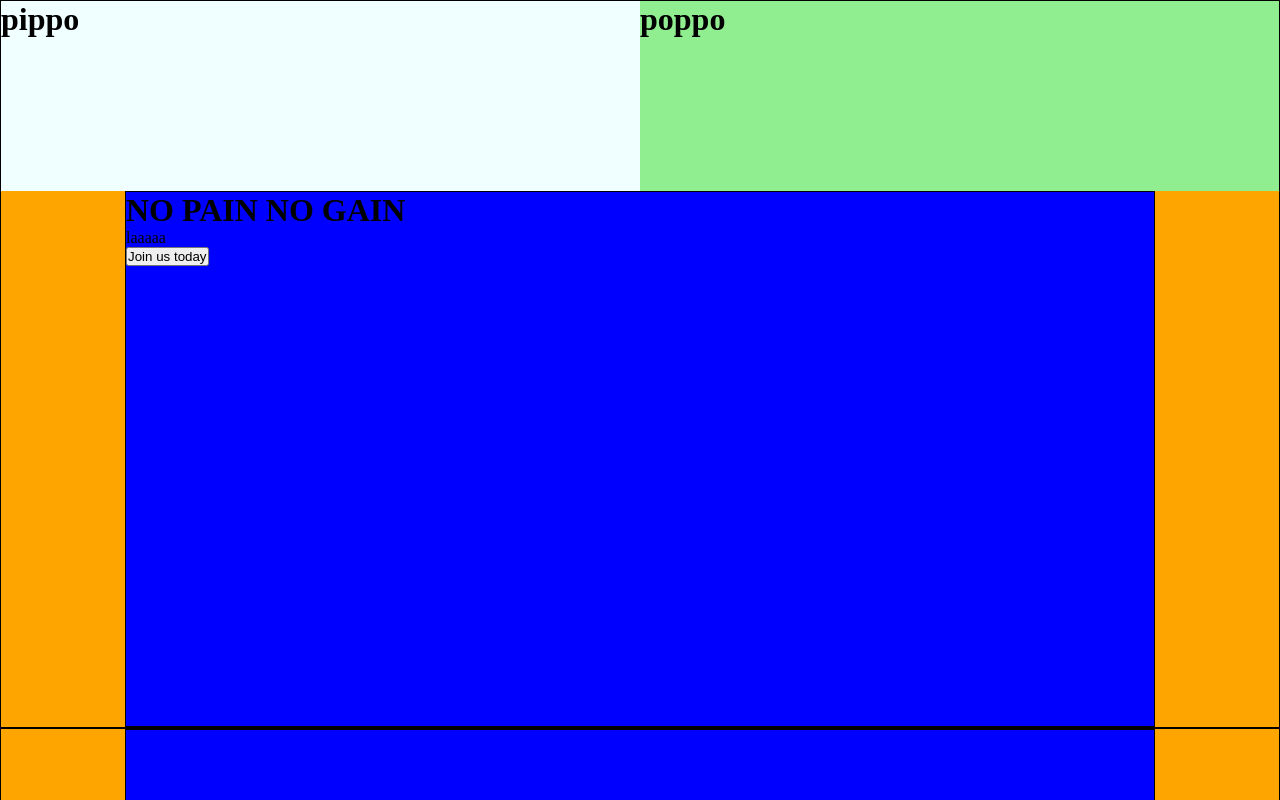
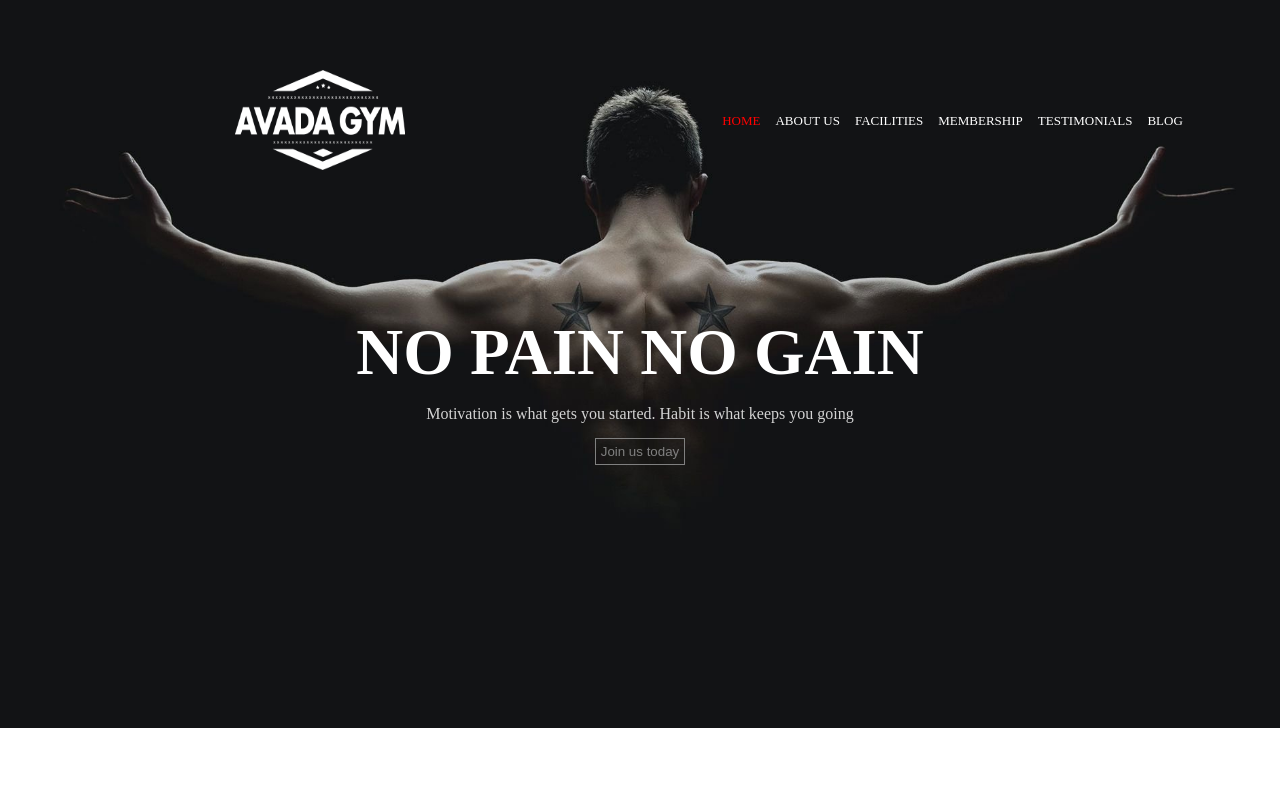
Before and after one commit to Robma1994/proj-html-vuejs, a Vue app: page / in a window 1280 px wide. Shown: the top 800 px of the page. Built offline with nearby package versions, Linux system fonts and the light colour scheme.

Commit message:
Blocco header compleato

```diff
--- a/src/App.vue
+++ b/src/App.vue
@@ -1,11 +1,13 @@
 <template>
   <div id="app">
-    <div class="container height728">
+    <div class="background container height728">
       <Header />
-      <div class="container-small heightBanner">
-        <h1>NO PAIN NO GAIN</h1>
-        <p>laaaaa</p>
-        <button>Join us today</button>
+      <div class="container-small heightBanner orizzontalCentering">
+        <div class="container-Title">
+          <h1 class="title">NO PAIN NO GAIN</h1>
+          <p>Motivation is what gets you started. Habit is what keeps you going </p>
+          <button>Join us today</button>
+        </div>
       </div>
     </div>
 <!-- Blocco due - World Class Fitness -->
@@ -19,7 +21,7 @@
       </div>
     </div>
 <!-- Fine Blocco due - World Class Fitness -->
-<!-- Blocco Tre - -->
+<!-- Blocco Tre - Form -->
     <div class="container height350">
       <div class="container-small height100">
         <!-- Inserendo contenuto posso eliminare le altezze fisse e rendere il tutto dinamico -->
@@ -34,6 +36,8 @@
         </div>
       </div>
     </div>
+<!-- Fine Blocco Tre - Form -->
+
   </div>
 </template>
 
@@ -50,18 +54,39 @@ export default {
 
 <style lang="scss">
 @import './style/generals';
-  //background-image: url('assets/home-banner.jpg');
-  //background-size: cover;
+@import './style/variables';
+
+.background {
+  background-image: url('assets/home-banner.jpg');
+  background-size: cover;
+}
 .container {
   width: 100%;
-  background-color: orange;
-  border: 1px solid black;
 }
 .container-small {
-  background-color: blue;
-  border: 1px solid black;
+  //background-color: rgba($color: blue, $alpha: 0.3);
+  //border: 1px solid black;
+}
+.title {
+  font-size: $fontSize65;
+  color: $colorWhite;
 }
 
+.container-Title {
+  margin-top: 75px;
+  color: $colorWhite;
+  text-align: center;
 
-
+    p {
+      font-size: 16px;
+      color: lightgray;
+      padding: 15px 15px
+    }
+    button {
+      border: 1px solid gray;
+      padding: 5px 5px 5px 5px;
+      background-color: inherit;
+      color: gray;
+    }
+}
 </style>
--- a/src/components/Header.vue
+++ b/src/components/Header.vue
@@ -1,13 +1,17 @@
 <template>
   <div>
     <header class="containerHeader">
-      <div class="logo">
-        <!-- LOGO -->
-        <h1>pippo</h1>
+      <div class="logo verOriCentering">
+        <div class="containerImg">
+         <img src="../assets/gym_logo_2x.png" alt="">
+        </div>
       </div>
-      <div class="link">
-        <h1>poppo</h1>
-        <!-- <li> -->
+      <div class="link verOriCentering">
+        <ul class="ul" v-for="(link,index) in links" :key="index">
+          <li >
+            <a :class="(link.active == true) ? 'active' : null" href="#">{{link.text}}</a>
+          </li>
+        </ul>
       </div>
     </header>
   </div>
@@ -15,7 +19,44 @@
 
 <script>
 export default {
-  name: 'Header'
+  name: 'Header',
+  data() {
+    return {
+      links:
+      [
+        {
+          text: 'HOME',
+          url: '#',
+          active: true
+        },
+        {
+          text: 'ABOUT US',
+          url: '#',
+          active: false
+        },
+        {
+          text: 'FACILITIES',
+          url: '#',
+          active: false
+        },
+        {
+          text: 'MEMBERSHIP',
+          url: '#',
+          active: false
+        },
+        {
+          text: 'TESTIMONIALS',
+          url: '#',
+          active: false
+        },
+        {
+          text: 'BLOG',
+          url: '#',
+          active: false
+        },
+      ]
+    }
+  }
 }
 </script>
 
@@ -25,19 +66,45 @@ export default {
 
 .containerHeader {
   width: 100%;
-  height: 190px;
+  height: 240px;
   display: flex;
 
     .logo {
       width: 50%;
       height: 100%;
-      background-color: azure;
 
+        .containerImg {
+          width: 170px;
+          height: 100px;
+
+            img {
+              width: 100%;
+              height: 100%;
+            }
+        }
     }
+
     .link {
       width: 50%;
       height: 100%;
-      background-color: lightgreen;
+
+        .ul {
+          padding-right: 15px;
+
+            li {
+              list-style-type: none;
+
+                a {
+                  text-decoration: none;
+                  color: $colorWhite;
+                  font-size: $fontSize13;
+
+                }
+                a.active {
+                  color: red;
+                }
+            }
+        }
     }
 }
 </style>
--- a/src/style/generals.scss
+++ b/src/style/generals.scss
@@ -28,7 +28,7 @@
     height: 728px;
 }
 .heightBanner {
-    height: calc(100% - 190px);
+    height: calc(100% - 240px);
 }
 //FINE HEIGHT
 //Larghezze
@@ -40,6 +40,10 @@
 .verticalCentering {
     display: flex;
     align-items: center;
+}
+.orizzontalCentering {
+    display: flex;
+    justify-content: center;
 }
 .verOriCentering {
     display: flex;
--- a/src/style/variables.scss
+++ b/src/style/variables.scss
@@ -1 +1,3 @@
-$colorH1: red;
+$colorWhite: white;
+$fontSize13: 13px;
+$fontSize65: 65px;
```
Also changed, not shown: src/assets/gym_logo_2x.png (added).
